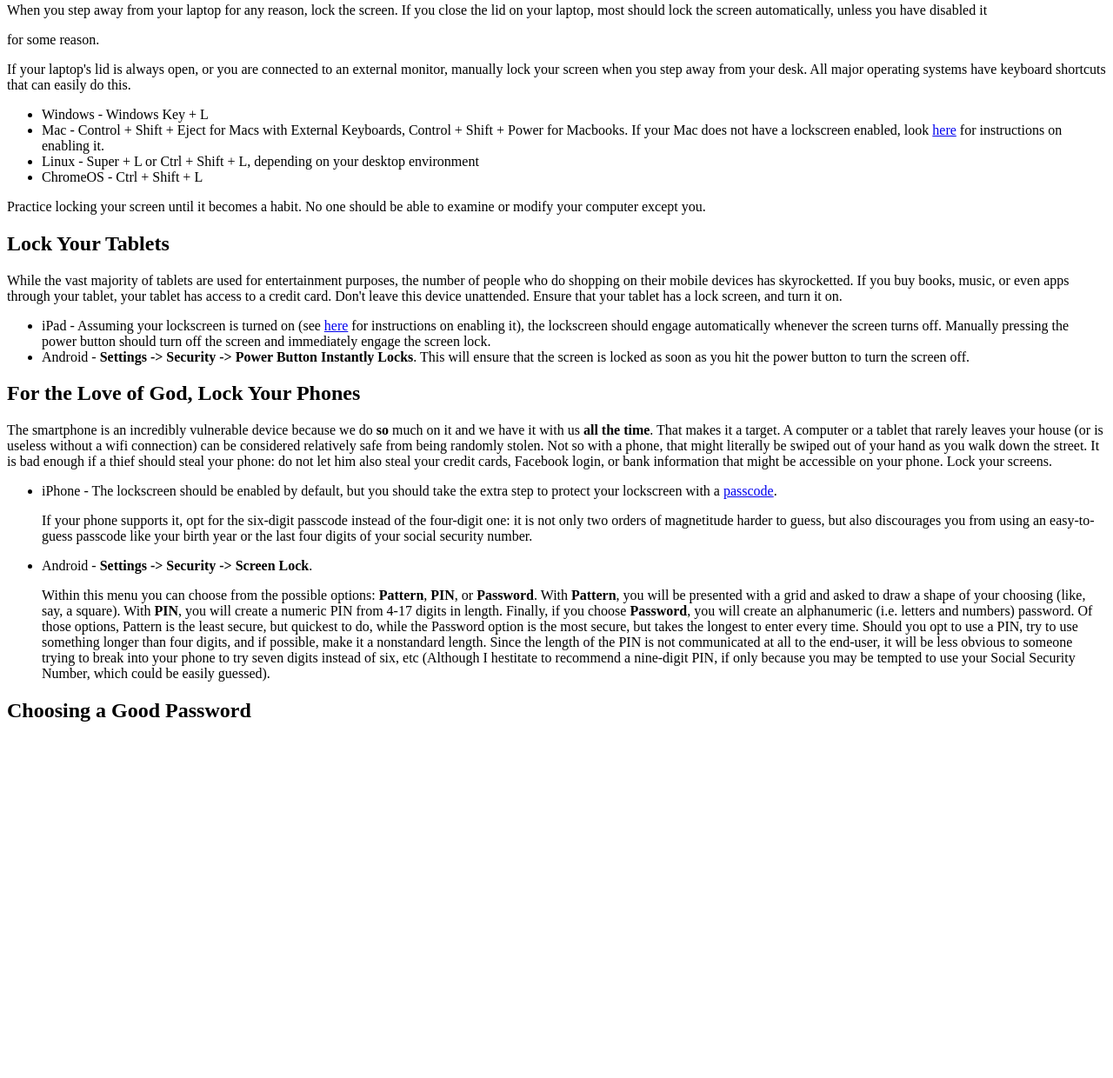
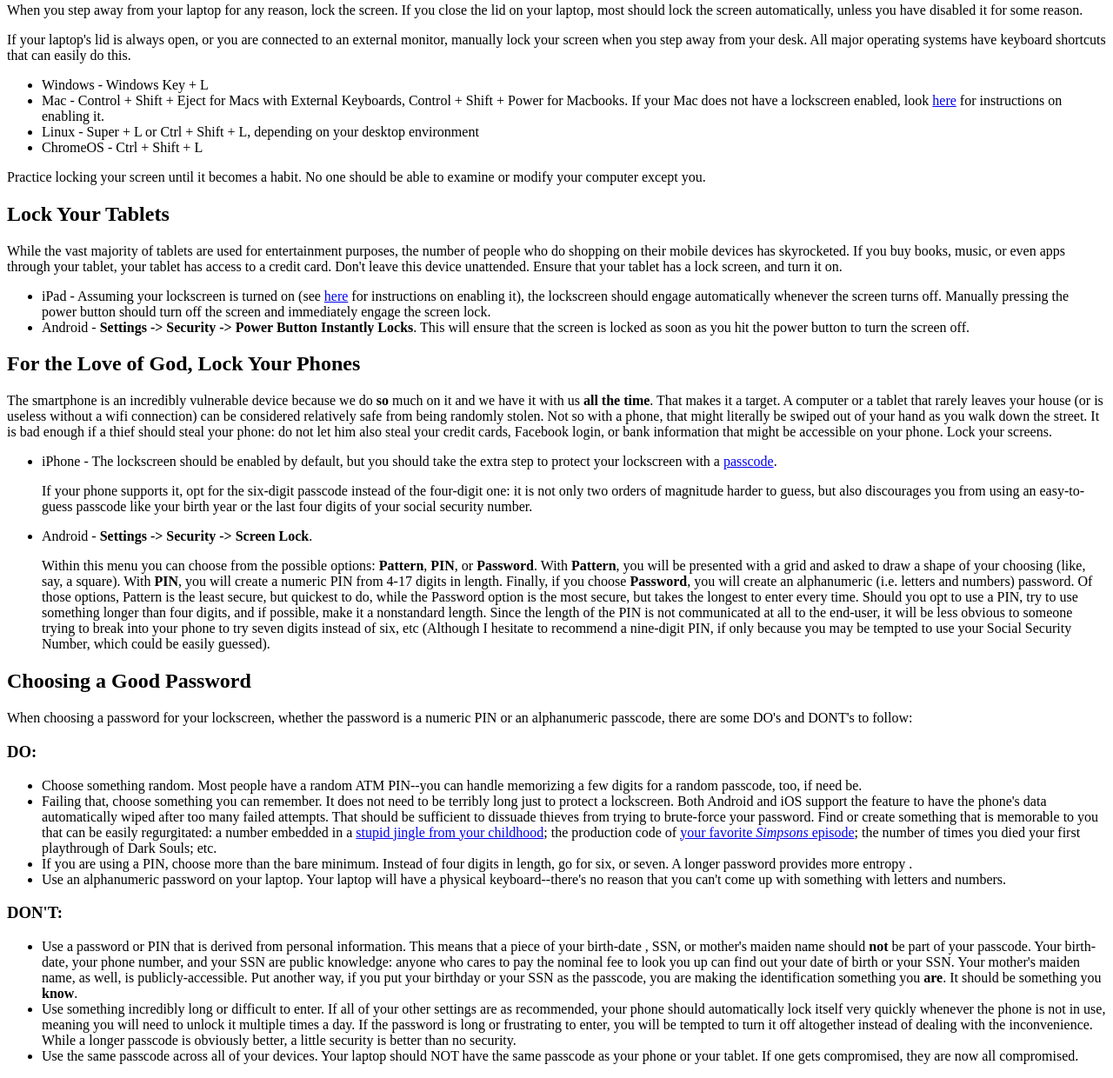
Before and after one commit to AdmiralAsshat/nothing_of_value, a plain HTML site: page screenlock.html in a window 1280 px wide. Shown: the part 198-1438 px from the top of the page at 87% size. Before the commit the page ends 1049 px from the top, so only its background shows below. Drawn offline with Linux system fonts and the light colour scheme.

Commit message:
Proofread and flesh out new section on passwords.

```diff
--- a/screenlock.html
+++ b/screenlock.html
@@ -14,7 +14,7 @@
 
 <h2>Lock Your Computer and Laptop Screens</h2>
 
-<p>When you step away from your laptop for any reason, lock the screen. If you close the lid on your laptop, most should lock the screen automatically, unless you have disabled it</p> for some reason.</p>
+<p>When you step away from your laptop for any reason, lock the screen. If you close the lid on your laptop, most should lock the screen automatically, unless you have disabled it for some reason.</p>
 
 <p>If your laptop's lid is always open, or you are connected to an external monitor, manually lock your screen when you step away from your desk. All major operating systems have keyboard shortcuts that can easily do this.</p>
 
@@ -29,7 +29,7 @@
 
 <h2>Lock Your Tablets</h2>
 
-<p>While the vast majority of tablets are used for entertainment purposes, the number of people who do shopping on their mobile devices has skyrocketted. If you buy books, music, or even apps through your tablet, your tablet has access to a credit card. Don't leave this device unattended. Ensure that your tablet has a lock screen, and turn it on.</p>
+<p>While the vast majority of tablets are used for entertainment purposes, the number of people who do shopping on their mobile devices has skyrocketed. If you buy books, music, or even apps through your tablet, your tablet has access to a credit card. Don't leave this device unattended. Ensure that your tablet has a lock screen, and turn it on.</p>
 
 <ul>
     <li>iPad - Assuming your lockscreen is turned on (see <a href="http://www.imore.com/lock-screen">here</a> for instructions on enabling it), the lockscreen should engage automatically whenever the screen turns off. Manually pressing the power button should turn off the screen and immediately engage the screen lock.</li>
@@ -41,12 +41,29 @@
 <p>The smartphone is an incredibly vulnerable device because we do <strong>so</strong> much on it and we have it with us <strong>all the time</strong>. That makes it a target. A computer or a tablet that rarely leaves your house (or is useless without a wifi connection) can be considered relatively safe from being randomly stolen. Not so with a phone, that might literally be swiped out of your hand as you walk down the street. It is bad enough if a thief should steal your phone:  do not let him also steal your credit cards, Facebook login, or bank information that might be accessible on your phone. Lock your screens.</p>
 
 <ul>
-    <li>iPhone - The lockscreen should be enabled by default, but you should take the extra step to protect your lockscreen with a <a href="https://support.apple.com/en-us/HT204060">passcode</a>. <p>If your phone supports it, opt for the six-digit passcode instead of the four-digit one: it is not only two orders of magnetitude harder to guess, but also discourages you from using an easy-to-guess passcode like your birth year or the last four digits of your social security number.</p></li>
-    <li>Android - <strong>Settings -> Security -> Screen Lock</strong>. <p>Within this menu you can choose from the possible options:  <strong>Pattern</strong>, <strong>PIN</strong>, or <strong>Password</strong>. With <strong>Pattern</strong>, you will be presented with a grid and asked to draw a shape of your choosing (like, say, a square). With <strong>PIN</strong>, you will create a numeric PIN from 4-17 digits in length. Finally, if you choose <strong>Password</strong>, you will create an alphanumeric (i.e. letters and numbers) password. Of those options, Pattern is the least secure, but quickest to do, while the Password option is the most secure, but takes the longest to enter every time. Should you opt to use a PIN, try to use something longer than four digits, and if possible, make it a nonstandard length. Since the length of the PIN is not communicated at all to the end-user, it will be less obvious to someone trying to break into your phone to try seven digits instead of six, etc (Although I hestitate to recommend a nine-digit PIN, if only because you may be tempted to use your Social Security Number, which could be easily guessed).</p></li>
+    <li>iPhone - The lockscreen should be enabled by default, but you should take the extra step to protect your lockscreen with a <a href="https://support.apple.com/en-us/HT204060">passcode</a>. <p>If your phone supports it, opt for the six-digit passcode instead of the four-digit one: it is not only two orders of magnitude harder to guess, but also discourages you from using an easy-to-guess passcode like your birth year or the last four digits of your social security number.</p></li>
+    <li>Android - <strong>Settings -> Security -> Screen Lock</strong>. <p>Within this menu you can choose from the possible options:  <strong>Pattern</strong>, <strong>PIN</strong>, or <strong>Password</strong>. With <strong>Pattern</strong>, you will be presented with a grid and asked to draw a shape of your choosing (like, say, a square). With <strong>PIN</strong>, you will create a numeric PIN from 4-17 digits in length. Finally, if you choose <strong>Password</strong>, you will create an alphanumeric (i.e. letters and numbers) password. Of those options, Pattern is the least secure, but quickest to do, while the Password option is the most secure, but takes the longest to enter every time. Should you opt to use a PIN, try to use something longer than four digits, and if possible, make it a nonstandard length. Since the length of the PIN is not communicated at all to the end-user, it will be less obvious to someone trying to break into your phone to try seven digits instead of six, etc (Although I hesitate to recommend a nine-digit PIN, if only because you may be tempted to use your Social Security Number, which could be easily guessed).</p></li>
 
 </ul>
 
 <h2>Choosing a Good Password</h2>
 
+<p>When choosing a password for your lockscreen, whether the password is a numeric PIN or an alphanumeric passcode, there are some DO's and DONT's to follow:
+
+<h3>DO:</h3>
+<ul>
+    <li>Choose something random. Most people have a random ATM PIN--you can handle memorizing a few digits for a random passcode, too, if need be.</li>
+    <li>Failing that, choose something you can remember. It does not need to be terribly long just to protect a lockscreen. Both Android and iOS support the feature to have the phone's data automatically wiped after too many failed attempts. That should be sufficient to dissuade thieves from trying to brute-force your password. Find or create something that is memorable to you that can be easily regurgitated:  a number embedded in a <a href="https://www.youtube.com/watch?v=HfDw619p2Tw">stupid jingle from your childhood</a>; the production code of <a href="https://en.wikipedia.org/wiki/Cape_Feare">your favorite <em>Simpsons</em> episode</a>; the number of times you died your first playthrough of Dark Souls; etc.</li>
+    <li>If you are using a PIN, choose more than the bare minimum. Instead of four digits in length, go for six, or seven. A longer password provides more entropy .</li>
+    <li>Use an alphanumeric password on your laptop. Your laptop will have a physical keyboard--there's no reason that you can't come up with something with letters and numbers.</li>
+</ul>
+
+<h3>DON'T:</h3>
+<ul>
+    <li>Use a password or PIN that is derived from personal information. This means that a piece of your birth-date , SSN, or mother's maiden name should <strong>not</strong> be part of your passcode. Your birth-date, your phone number, and your SSN are public knowledge:  anyone who cares to pay the nominal fee to look you up can find out your date of birth or your SSN. Your mother's maiden name, as well, is publicly-accessible. Put another way, if you put your birthday or your SSN as the passcode, you are making the identification something you <strong>are</strong>. It should be something you <strong>know</strong>.</li>
+    <li>Use something incredibly long or difficult to enter. If all of your other settings are as recommended, your phone should automatically lock itself very quickly whenever the phone is not in use, meaning you will need to unlock it multiple times a day. If the password is long or frustrating to enter, you will be tempted to turn it off altogether instead of dealing with the inconvenience. While a longer passcode is obviously better, a little security is better than no security.</li>
+    <li>Use the same passcode across all of your devices. Your laptop should NOT have the same passcode as your phone or your tablet. If one gets compromised, they are now all compromised.</li>
+</ul>
+
 </body>
 </html>
```
